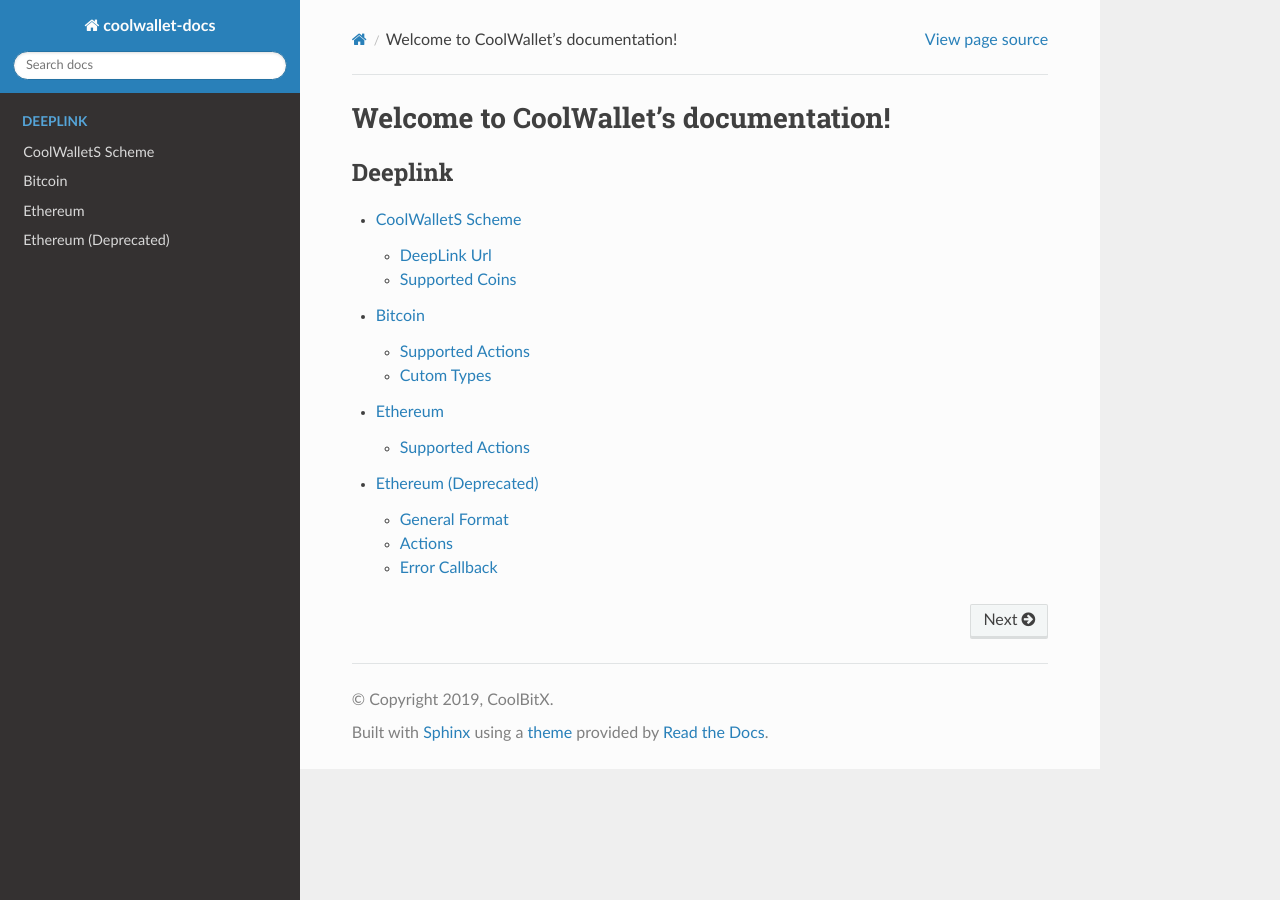
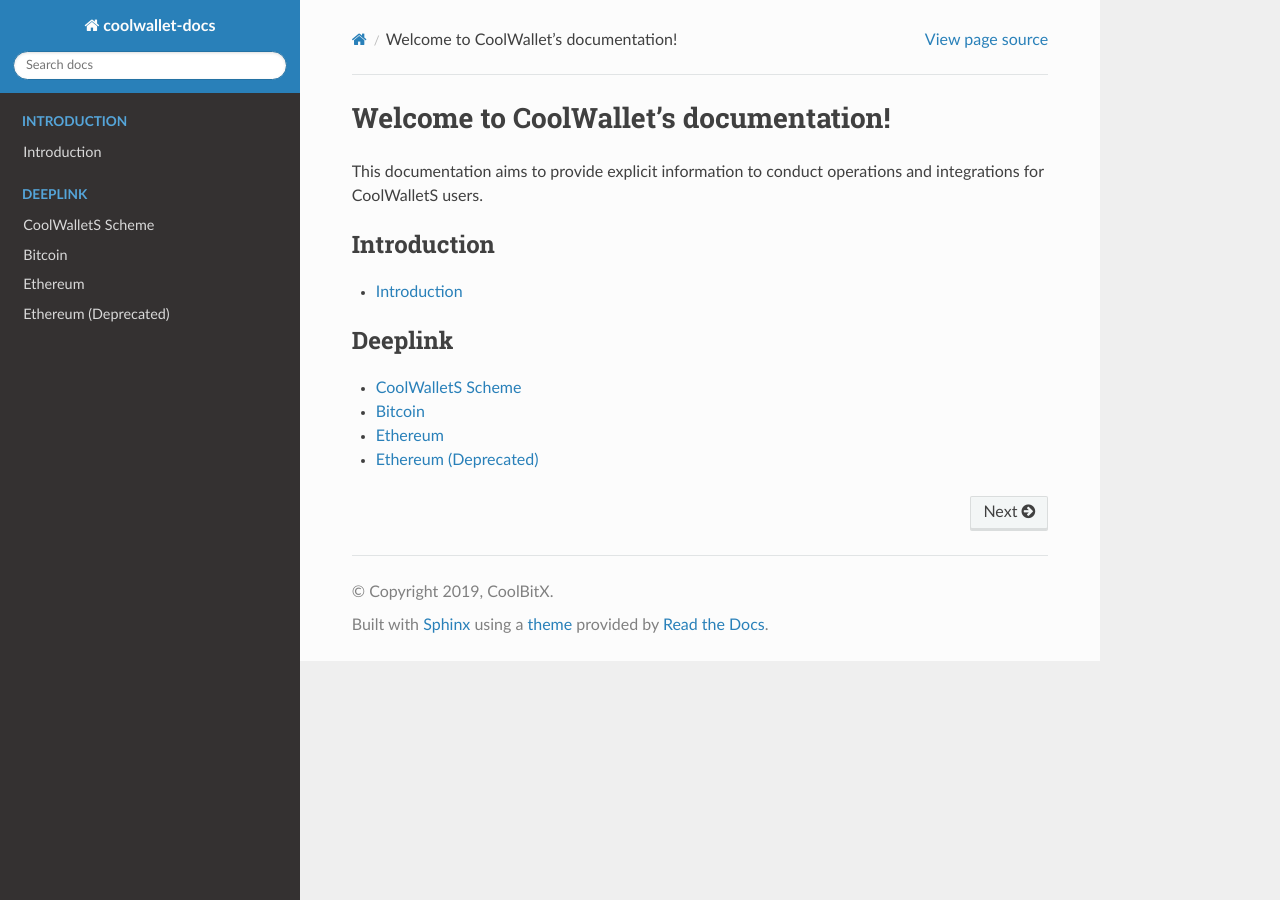
Before and after one commit to CoolBitX-Technology/coolwallet-doc, a Sphinx documentation site: the page built from docs/source/index.rst, in a window 1280 px wide. Built offline with Sphinx 7.4.7 and the Read the Docs theme 2.0.0, drawn with Linux system fonts in a browser that asks for light colours; pages that are not in the unit, such as notebooks, are missing from menus.

Commit message:
Add Introduction

```diff
--- a/docs/source/index.rst
+++ b/docs/source/index.rst
@@ -6,10 +6,16 @@
 Welcome to CoolWallet's documentation!
 ===========================================
 
-
+This documentation aims to provide explicit information to conduct operations and integrations for CoolWalletS users.
 
 .. toctree::
-   :maxdepth: 2
+   :maxdepth: 1
+   :caption: Introduction
+
+   introduction/index
+
+.. toctree::
+   :maxdepth: 1
    :caption: Deeplink
 
    deeplink/introduction
--- /dev/null
+++ b/docs/source/introduction/index.md
@@ -0,0 +1,3 @@
+# Introduction
+
+CoolWalletS is
```
